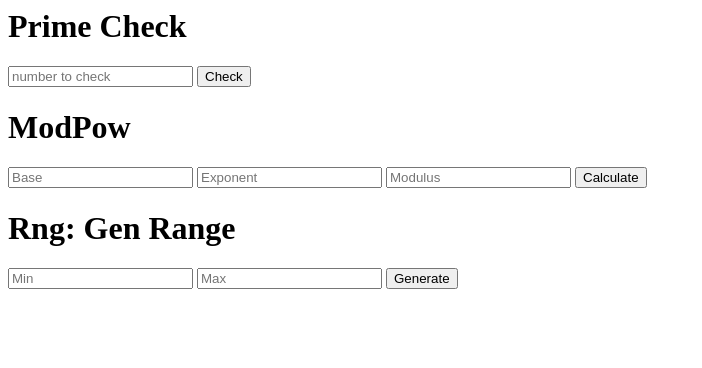
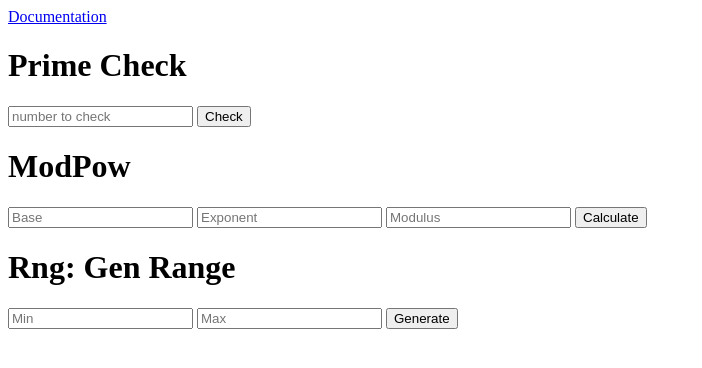
Before and after one commit to ianmcodes/rust-primecheck, a plain HTML site: page docs/index.html in a window 1280 px wide. Shown: the whole page, without its empty margins (0-702 px from the left). Drawn offline with Linux system fonts and the light colour scheme; no server answers.

Commit message:
Add link to rust doc

```diff
--- a/docs/index.html
+++ b/docs/index.html
@@ -91,6 +91,9 @@
   <body>
     <div id="info"></div>
     <div>
+      <a href="./doc/prime_check/">Documentation</a>
+    </div>
+    <div>
       <h1>Prime Check</h1>
       <input type="number" id="primeCheckNum" placeholder="number to check" />
       <input type="button" id="primeCheckSubmit" value="Check" />
```
